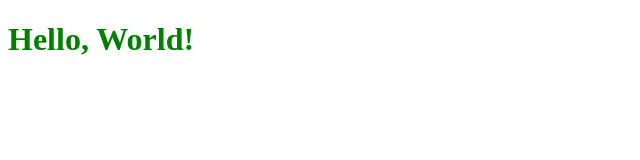
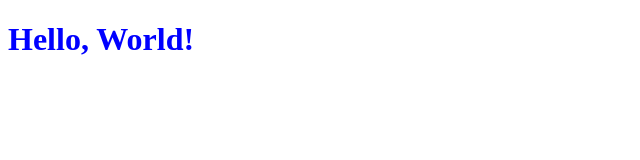
Before and after one commit to cn331/hello, a plain HTML site: page index.html in a window 1280 px wide. Shown: the whole page, without its empty margins (0-640 px from the left). Drawn offline with Linux system fonts and the light colour scheme.

Commit message:
change color

```diff
--- a/index.html
+++ b/index.html
@@ -4,6 +4,6 @@
         <title>Hello</title>
     </head>
     <body>
-        <h1 style="color:green">Hello, World!</h1>
+        <h1 style="color:blue">Hello, World!</h1>
     </body>
 </html>
```
